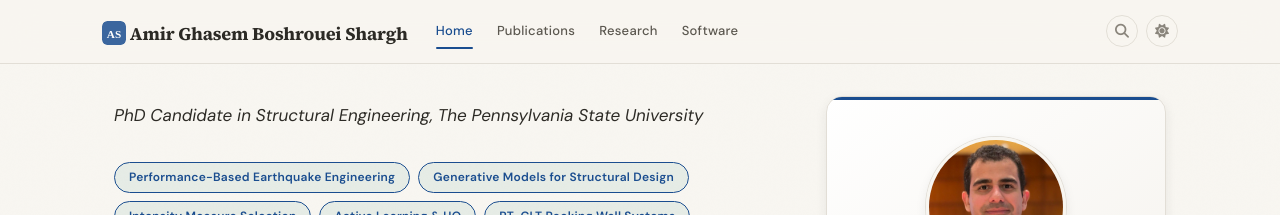
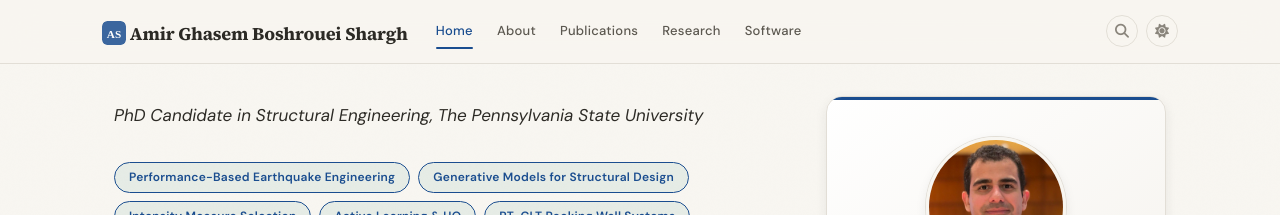
Before and after one commit to AGB-Shargh/AGB-Shargh.github.io, a Jekyll site: the page built from _pages/home.md, in a window 1280 px wide. Shown: the top 215 px of the page. Built offline with Jekyll 4.4.1, drawn with Linux system fonts in a browser that asks for light colours; a style sheet for code colours, icons or effects is not loaded.

Commit message:
Update _config.yml

```diff
--- a/_config.yml
+++ b/_config.yml
@@ -36,6 +36,7 @@ analytics:
 # STEP 4: Choose Your Pages (comment out any you don't need)
 # ============================================================
 nav_pages:
+  - name: about
   - name: publications
   - name: research
   - name: software
```
